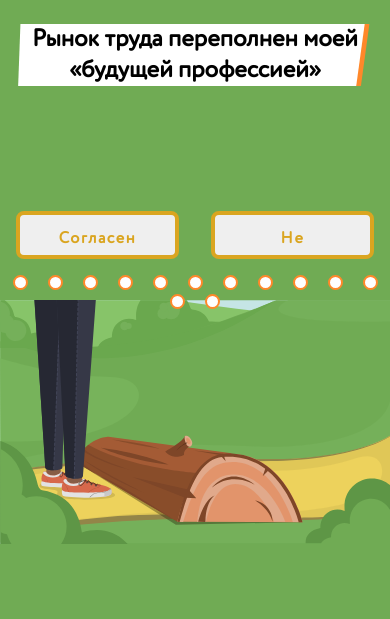
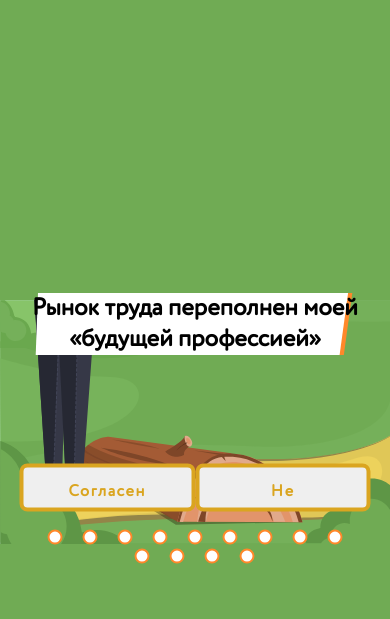
Before and after one commit to RukInDaHouse/OneTwoGame, a plain HTML site: page index3.html in a window 390 px wide. Drawn offline with nearby package versions, Linux system fonts and the light colour scheme; files whose address does not match are found by name.

Commit message:
style3 fix

```diff
--- a/css/style.css
+++ b/css/style.css
@@ -81,8 +81,6 @@ button {
   overflow: hidden;
   z-index: 1;
   transition: 0.5s;
-  margin: 1em;
-  display: inline;
 }
 
 .buttonquiz1 span {
@@ -290,17 +288,27 @@ button {
 .text {
   font-size: 1rem;
   text-align: center;
+  width: 100%;
 }
 
 .quiz {
-  width: 100%;
-  right: 0%;
+  width: 90%;
+  position: absolute;
+  top: 50%;
+  left: 50%;
+  margin-right: -50%;
+  transform: translate(-50%, -50%);
 }
 
 .buttonquiz1 {
   font-size: 1rem;
   width: 12em;
   height: 3em;
+}
+
+#progress {
+  width: 90%;
+  margin-top: 5%;
   }
 }
 /*
@@ -331,6 +339,17 @@ button {
 .quiz {
   width: 50%;
   right: 10%;
+}
+
+.buttonquiz1 {
+  font-size: 1.3rem;
+  width: 12em;
+  height: 3em;
+  }
+
+#progress {
+  width: 100%;
+  margin-top: 5%;
   }
 }
 
```
